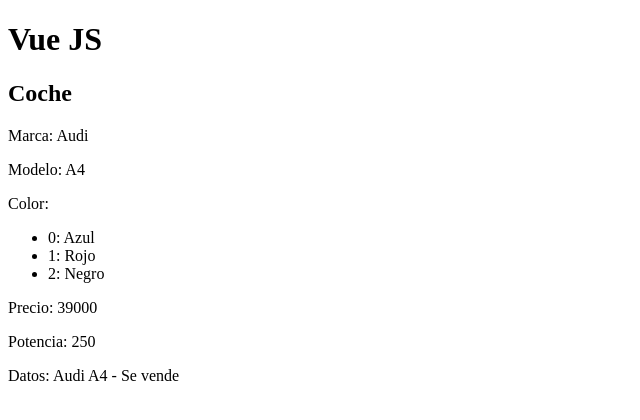
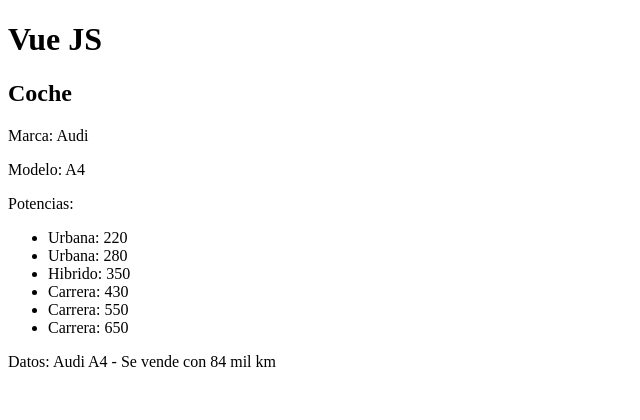
Before and after one commit to GabrielTrossero/my-app-vue, a Vue app: page / in a window 1280 px wide. Shown: the top 420 px of the page, without its empty margins (0-640 px from the left). Built offline with nearby package versions, Linux system fonts and the light colour scheme.

Commit message:
use of v-if, v-else-if and v-else

```diff
--- a/src/components/Car.vue
+++ b/src/components/Car.vue
@@ -2,60 +2,40 @@
   <h2>Coche</h2>
   <p>Marca: {{ brand }}</p>
   <p>Modelo: {{ model }}</p>
-  <p>Color:</p>
-  <!-- Uso como índice al propio color, pero si uno se repite, ya no sería único
+  <p>Potencias:</p>
+  <!-- Tengo que poner el v-for dentro de un template para que no me
+  muestre cada li (porque si lo evalua, ya lo muestra) -->
   <ul>
-    <li v-for="color in colors" :key="color">
-      {{ color }}
-    </li>
+    <template v-for="(power, index) in powers" :key="index">
+      <li v-if="power < 300">
+        {{ "Urbana: " + power }}
+      </li>
+      <li v-else-if="power >= 300 && power <= 350">
+        {{ "Hibrido: " + power }}
+      </li>
+      <li v-else>
+        {{ "Carrera: " + power }}
+      </li>
+    </template>
   </ul>
-  -->
-  <ul>
-    <!-- Genero un índice único -->
-    <li v-for="(color, index) in colors" :key="index">
-      {{ index + ": " + color }}
-    </li>
-  </ul>
-  <p>Precio: {{ price }}</p>
-  <p>Potencia: {{ power }}</p>
   <p>Datos: {{ messaje.title + " - " + messaje.description }}</p>
 </template>
 
 <script>
 export default {
-  /* VERSION 2 DE VUE:
-  data() {
-    return {
-      brand: "Audi",
-      model: "A4",
-      color: ["Azul", "Rojo", "Negro"],
-      price: 39000,
-      power: 250,
-      messaje: {
-        title: "Audi A4",
-        description: "Se vende",
-      },
-    };
-  },*/
-
-  // VERSION 3 DE VUE:
   setup() {
     const brand = "Audi";
     const model = "A4";
-    const colors = ["Azul", "Rojo", "Negro"];
-    const price = 39000;
-    const power = 250;
+    const powers = [220, 280, 350, 430, 550, 650];
     const messaje = {
       title: "Audi A4",
-      description: "Se vende",
+      description: "Se vende con 84 mil km",
     };
 
     return {
       brand,
       model,
-      colors,
-      price,
-      power,
+      powers,
       messaje,
     };
   },
```
